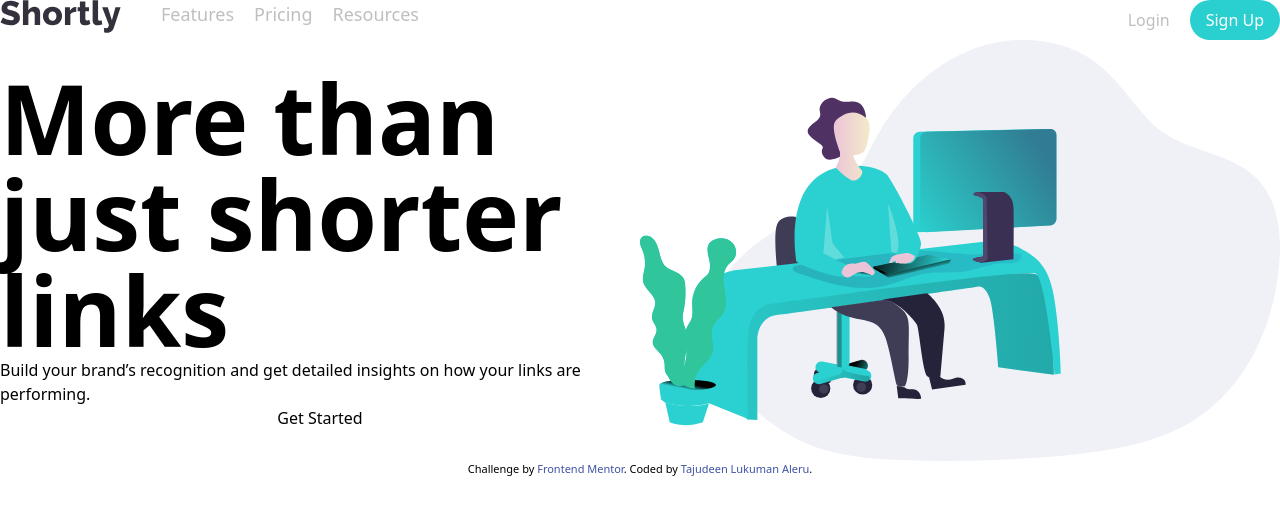
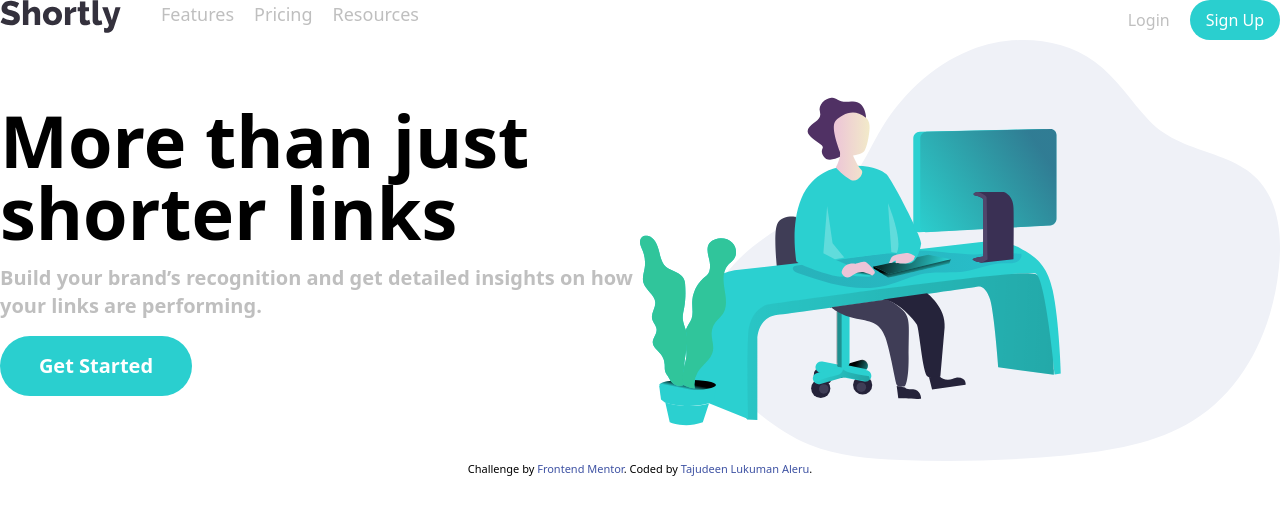
Before and after one commit to mrlukuman/fem-url-shortener, a React (Create React App) app: page / in a window 1280 px wide. Shown: the top 514 px of the page. Built offline with nearby package versions, Linux system fonts and the light colour scheme.

Commit message:
Style Hero section

```diff
--- a/src/components/Hero/Hero.jsx
+++ b/src/components/Hero/Hero.jsx
@@ -2,17 +2,19 @@ import heroimage from "../../images/illustration-working.svg";
 
 const Hero = () => {
   return (
-    <div className="container mx-auto flex">
-      <div className="hero-description flex flex-col justify-center align-middle  flex-1 text-left">
-        <h1 className="text-8xl font-bold">More than just shorter links</h1>
-        <h5>
+    <div className="container mx-auto flex flex-col justify-center lg:flex-row-reverse">
+      <div className="hero-illustration flex flex-1 justify-center">
+        <img src={heroimage} alt="heroimage" />
+      </div>
+      <div className="hero-description flex flex-col justify-center align-middle flex-1 lg:text-left">
+        <h1 className="text-7xl font-bold">More than just shorter links</h1>
+        <h5 className="text-xl my-4 font-bold text-gray">
           Build your brand’s recognition and get detailed insights on how your
           links are performing.
         </h5>
-        <button className="">Get Started</button>
-      </div>
-      <div className="hero-illustration flex-1">
-        <img src={heroimage} alt="heroimage" />
+        <button className="bg-cyan text-xl text-white font-bold rounded-full p-4 lg:w-48">
+          Get Started
+        </button>
       </div>
     </div>
   );
```
